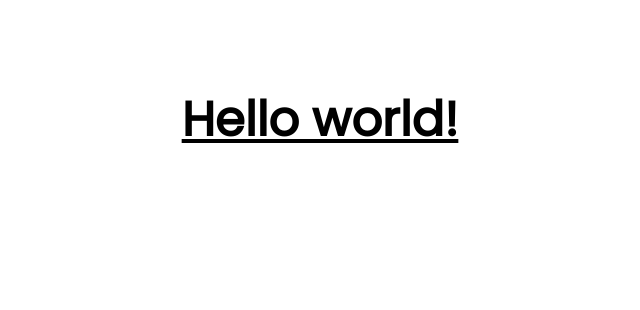
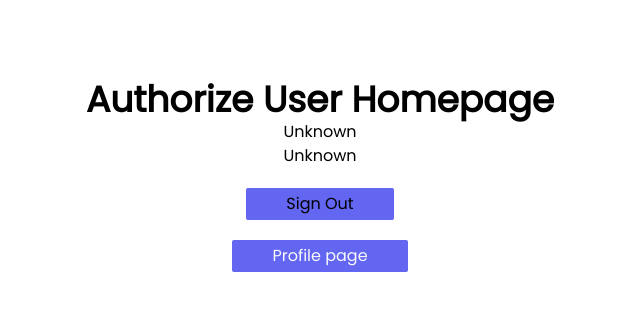
Before and after one commit to yuragms/next-auth-google-mongo, a Next.js app: page / in a window 1280 px wide. Shown: the top 310 px of the page, without its empty margins (320-960 px from the left). Built offline with nearby package versions, Linux system fonts and the light colour scheme.

Commit message:
homepage

```diff
--- a/pages/index.js
+++ b/pages/index.js
@@ -1,22 +1,62 @@
 import Head from 'next/head';
-import Image from 'next/image';
-import { Inter } from '@next/font/google';
 import styles from '../styles/Home.module.css';
-
-const inter = Inter({ subsets: ['latin'] });
+import Link from 'next/link';
+import { useState } from 'react';
 
 export default function Home() {
+  const [session, setSession] = useState(true);
   return (
-    <>
+    <div className={styles.container}>
       <Head>
         <title>Home page</title>
         {/* <meta name="description" content="Generated by create next app" /> */}
         <meta name="viewport" content="width=device-width, initial-scale=1" />
         <link rel="icon" href="/favicon.ico" />
       </Head>
-      <main className={styles.main}>
-        <h1 className="text-5xl font-bold underline">Hello world!</h1>
-      </main>
-    </>
+      {session ? User() : Guest()}
+    </div>
   );
 }
+
+//Guest
+function Guest() {
+  return (
+    <main className="container mx-auto text-center py-20">
+      <h3 className="text-4xl font-bold">Guest Homepage</h3>
+      <div className="flex justify-center">
+        <Link
+          href={'/login'}
+          className="mt-5 px-10 py-1 rounded-sm bg-indigo-500 text-gray-50"
+        >
+          Sign In
+        </Link>
+      </div>
+    </main>
+  );
+}
+//Authorize
+
+function User() {
+  return (
+    <main className="container mx-auto text-center py-20">
+      <h3 className="text-4xl font-bold">Authorize User Homepage</h3>
+      <div className="details">
+        <h5>Unknown</h5>
+        <h5>Unknown</h5>
+      </div>
+      <div className="flex justify-center">
+        <button className="mt-5 px-10 py-1 rounded-sm bg-indigo-500 bg-gray-50">
+          Sign Out
+        </button>
+      </div>
+      <div className="flex justify-center">
+        <Link
+          href={'/profile'}
+          className="mt-5 px-10 py-1 rounded-sm bg-indigo-500 text-gray-50"
+        >
+          Profile page
+        </Link>
+      </div>
+    </main>
+  );
+}
```
